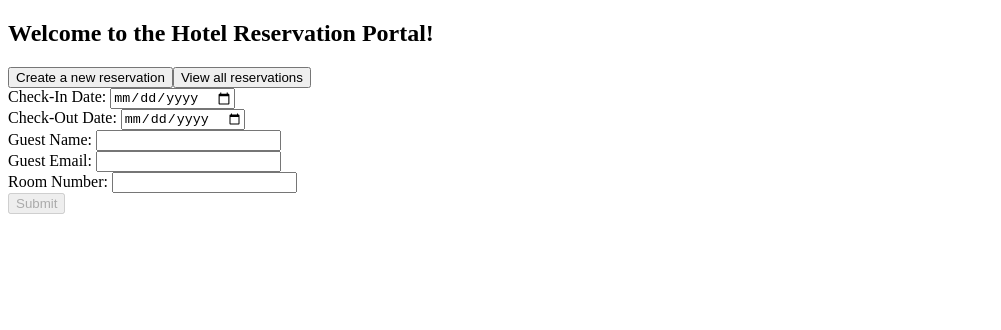
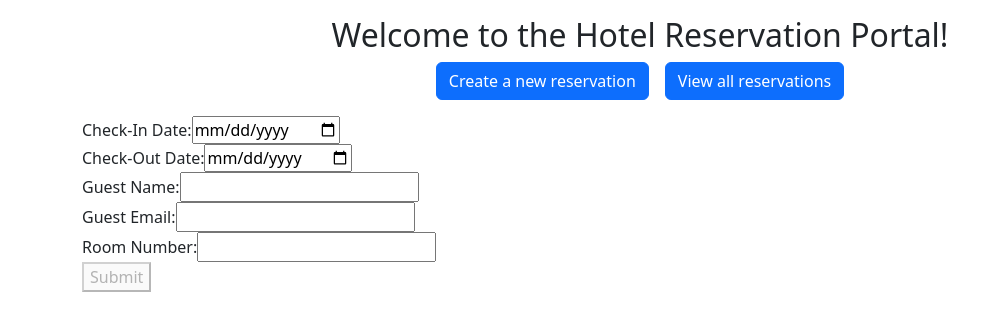
Before and after one commit to fran1014/hotel-app, an Angular app: page /new in a window 1280 px wide. Shown: the top 330 px of the page, without its empty margins (0-1001 px from the left). Built offline with nearby package versions, Linux system fonts and the light colour scheme.

Commit message:
added bootstrap and styled home comp

```diff
--- a/package.json
+++ b/package.json
@@ -18,6 +18,7 @@
     "@angular/platform-browser": "^16.2.0",
     "@angular/platform-browser-dynamic": "^16.2.0",
     "@angular/router": "^16.2.0",
+    "bootstrap": "^5.3.2",
     "rxjs": "~7.8.0",
     "tslib": "^2.3.0",
     "zone.js": "~0.13.0"
--- a/src/app/app.component.html
+++ b/src/app/app.component.html
@@ -1,3 +1,4 @@
 
-
+<div class="container">
 <router-outlet></router-outlet>
+</div>
--- a/src/app/home/home.component.html
+++ b/src/app/home/home.component.html
@@ -1,5 +1,5 @@
-<div>
+<div class="text-center my-3">
     <h2> Welcome to the Hotel Reservation Portal! </h2>
-    <button [routerLink]="['/new']" > Create a new reservation</button>
-    <button [routerLink]="['/list']"  > View all reservations </button>
+    <button class="btn btn-primary mx-2" [routerLink]="['/new']" > Create a new reservation</button>
+    <button class="btn btn-primary mx-2" [routerLink]="['/list']"  > View all reservations </button>
 </div>
--- a/src/styles.css
+++ b/src/styles.css
@@ -1 +1,2 @@
 /* You can add global styles to this file, and also import other style files */
+@import "~bootstrap/dist/css/bootstrap.min.css"
```
Also changed, not shown: 1 other file (tests, documents, lock files or other folders).
